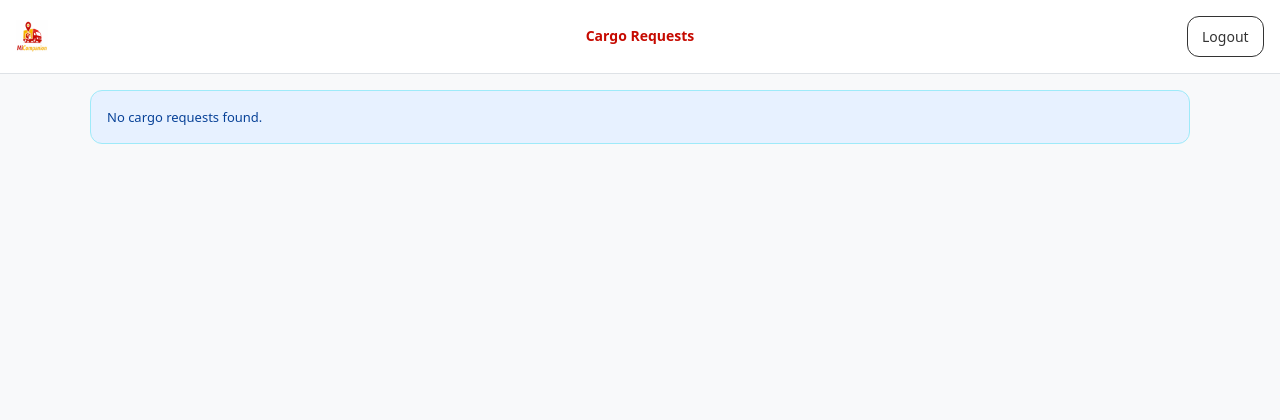
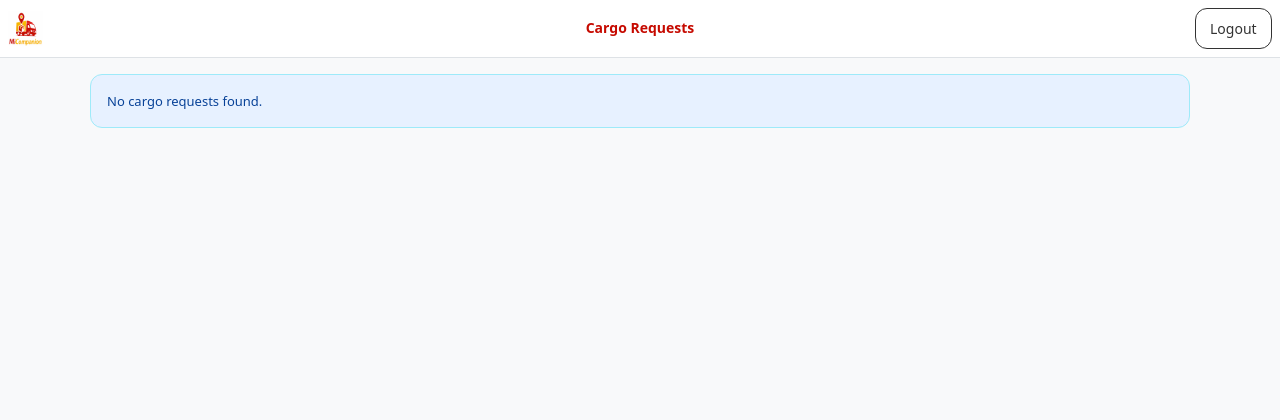
Before and after one commit to Haseeb04092002/micompanion-new3, a CodeIgniter app: page /database/index.php/admin/admin_cargo/index in a window 1280 px wide. Shown: the top 420 px of the page. Run offline with CodeIgniter, Linux system fonts and the light colour scheme; the visitor is signed in with stand-in values (Sample User, id 1); data that the repository does not hold is empty.

Commit message:
Update topbar.php

```diff
--- a/application/views/_partials/topbar.php
+++ b/application/views/_partials/topbar.php
@@ -1,11 +1,11 @@
-<div class="p-3 bg-white border-bottom sticky-top">
+<div class="p-2 bg-white border-bottom sticky-top">
   <div class="position-relative d-flex align-items-center">
 
     <!-- LEFT: LOGO -->
     <div class="d-flex align-items-center">
       <img src="<?= base_url('assets/icons/icon-192x192.png') ?>"
            alt="MiCompanion"
-           style="height:32px;width:auto;">
+           style="height:35px;width:auto;">
     </div>
 
     <!-- CENTER: PAGE TITLE -->
```
